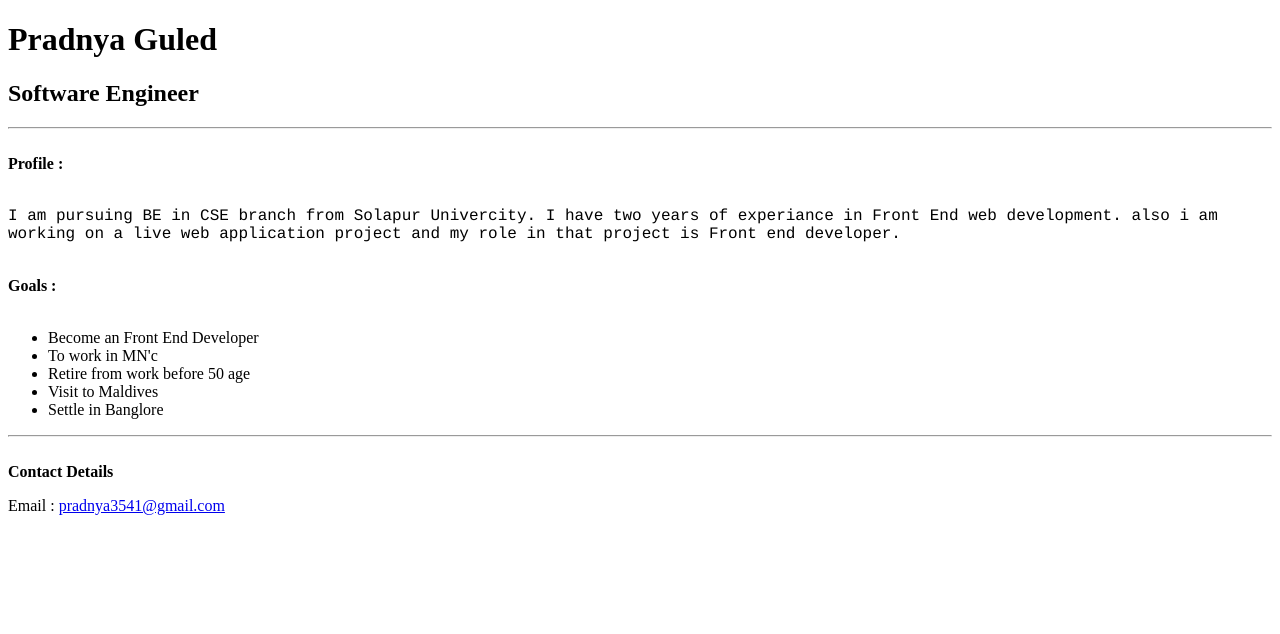
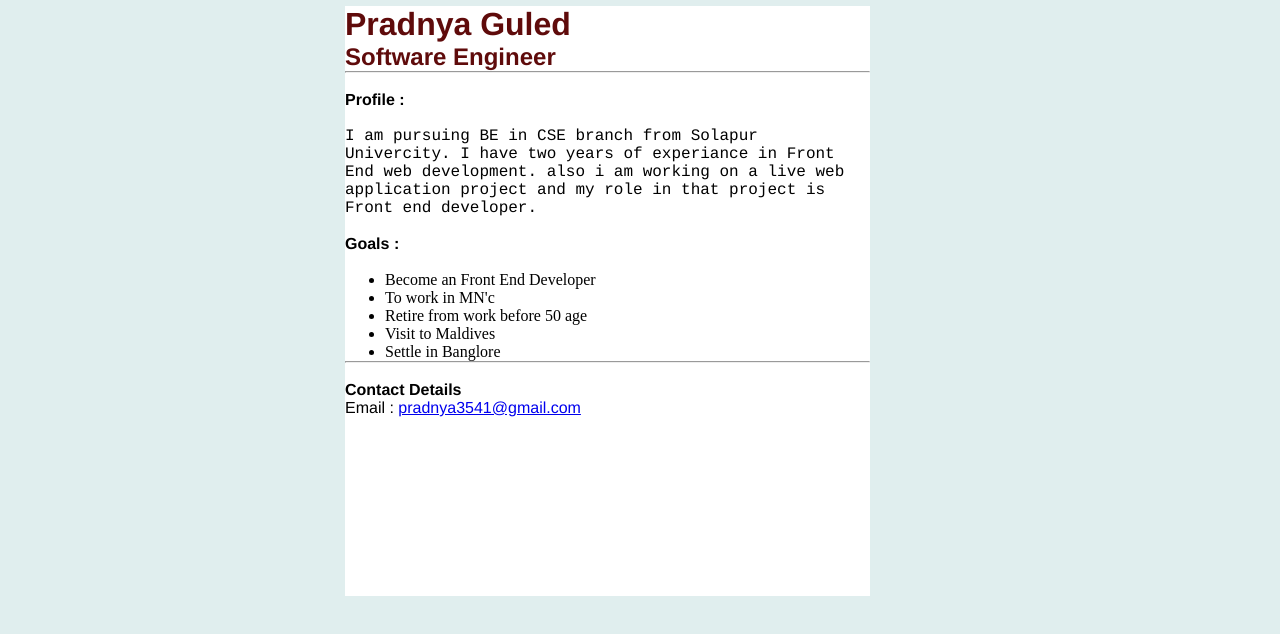
Before and after one commit to pradnyaguled/personal-portfolio-page, a plain HTML site: page index.html in a window 1280 px wide. Drawn offline with Linux system fonts and the light colour scheme.

Commit message:
Update style.css

```diff
--- a/style.css
+++ b/style.css
@@ -1 +1,30 @@
-/* Add your CSS code here */
+* {
+    font-family: Helvetica, Arial, sans-serif;
+    max-width: 700px;
+    margin: auto;
+
+  }
+  h1{
+      color:rgb(95, 11, 11);
+
+  }
+  h2{
+      color:rgb(95, 11, 11);
+  }
+
+body {
+      min-width: 500px;
+      background-color: #e0eeee;
+  }
+
+  .profileBody {
+    display: inline-block;
+    background-color: white;
+    margin-top: 6px;
+    margin-left: 55px;
+    width: 75%;
+    height: 590px;
+  }
+  ul li{
+    font-family: 'Times New Roman';
+  }
```
